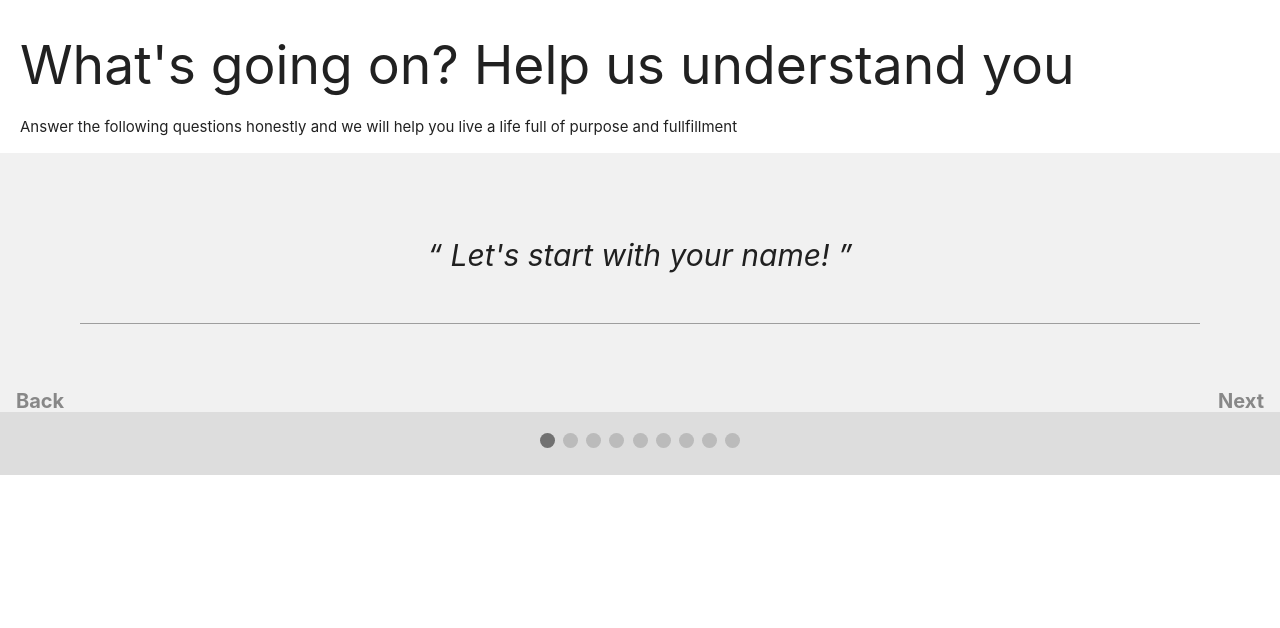
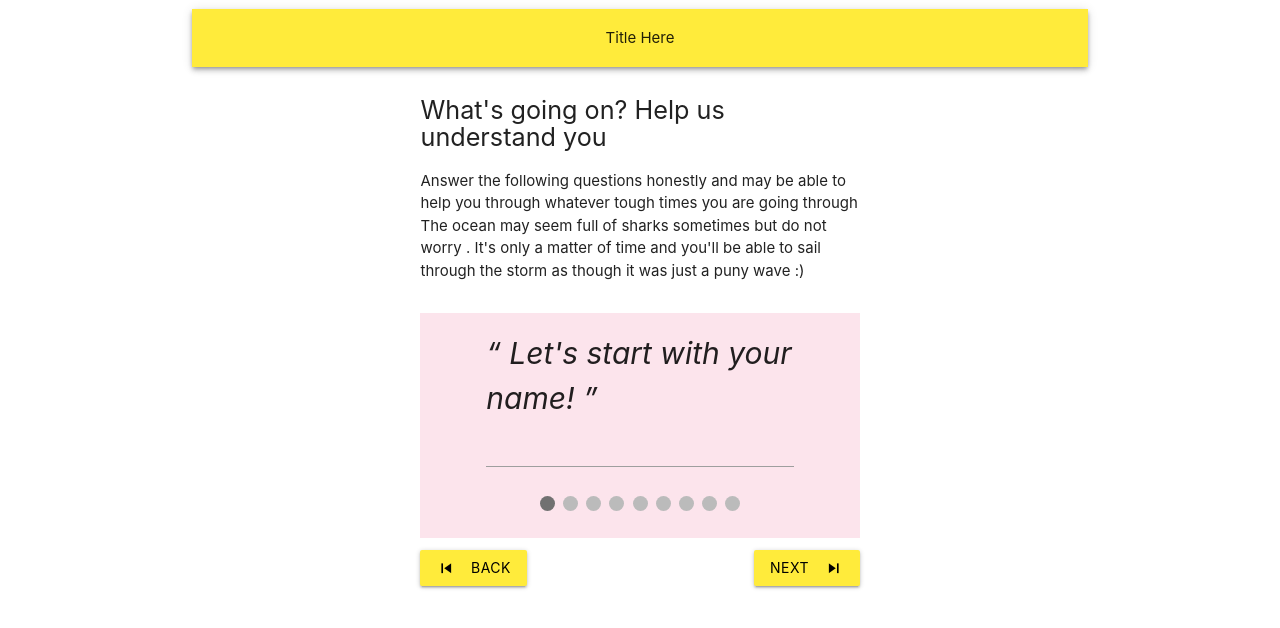
Before and after one commit to NimeshJohari02/VITHack2020, a Flask app: page / in a window 1280 px wide. Shown: the top 628 px of the page. Run offline with Flask 2, Linux system fonts and the light colour scheme.

Commit message:
Styles Optimised

```diff
--- a/static/css/index.css
+++ b/static/css/index.css
@@ -1,38 +1,24 @@
-#header2 {
-  margin-left: 20px;
+.topbar {
+  margin-top: 1%;
+  margin-bottom: 2%;
+  padding: 1.2rem;
 }
 
-body h1 {
-  font-size: 200px;
-}
 /* Slideshow container */
 .slideshow-container {
   position: relative;
   background: #f1f1f1f1;
+  margin-top: 5%;
 }
 
 /* Slides */
-.mySlides {
+/* .mySlides {
   display: none;
   padding: 80px;
   text-align: center;
-}
+} */
 
 /* Next & previous buttons */
-.prev,
-.next {
-  cursor: pointer;
-  position: absolute;
-  top: 50%;
-  width: auto;
-  margin-top: -30px;
-  padding: 16px;
-  color: #888;
-  font-weight: bold;
-  font-size: 20px;
-  border-radius: 0 3px 3px 0;
-  user-select: none;
-}
 
 /* Position the "next button" to the right */
 .next {
@@ -41,18 +27,20 @@ body h1 {
   border-radius: 3px 0 0 3px;
 }
 
-/* On hover, add a black background color with a little bit see-through */
 .prev:hover,
 .next:hover {
   background-color: rgba(0, 0, 0, 0.8);
   color: white;
 }
-
+.question {
+  padding-top: 4%;
+}
 /* The dot/bullet/indicator container */
 .dot-container {
   text-align: center;
   padding: 20px;
   background: #ddd;
+  margin-bottom: 2%;
 }
 
 /* The dots/bullets/indicators */
--- a/templates/index.html
+++ b/templates/index.html
@@ -3,66 +3,73 @@ url_for('static',filename='css/index.css') }}>
 <title>First Page</title>
 
 {% endblock head %} {% block body %}
+<div class="container">
+  <div class="z-depth-2 yellow center topbar text-flow">Title Here</div>
+  <div class="container">
+    <div class="container">
+      <div>
+        <h3 class="flow-text">What's going on? Help us understand you</h3>
+        <p></p>
+      </div>
 
-<div id="header2">
-  <div>
-    <h2>What's going on? Help us understand you</h2>
-  </div>
       <div>
         <p>
-      Answer the following questions honestly and we will help you live a life
-      full of purpose and fullfillment
+          Answer the following questions honestly and may be able to help you
+          through whatever tough times you are going through The ocean may seem
+          full of sharks sometimes but do not worry . It's only a matter of time
+          and you'll be able to sail through the storm as though it was just a
+          puny wave :)
         </p>
       </div>
     </div>
-<div class="slideshow-container">
-  <div class="mySlides">
+    <div class="pink lighten-5 slideshow-container container">
+      <div class="container question mySlides">
         <q> Let's start with your name! </q>
-    <input id="q1" type="text" />
+        <input class="" id="q1" type="text" />
       </div>
-  <div class="mySlides">
+      <div class="container question mySlides">
         <q>How do you feel about your academic performance lately? </q>
-    <input id="q2" type="text" />
+        <input class="" id="q2" type="text" />
       </div>
-  <div class="mySlides">
+      <div class="container question mySlides">
         <q> How has lockdown been for you? Don't hold back :) Let it out </q>
-    <input id="q3" type="text" />
+        <input class="" id="q3" type="text" />
       </div>
-  <div class="mySlides">
+      <div class="container question mySlides">
         <q> How's your home environment like? Are you comfortable? </q>
-    <input id="q4" type="text" />
+        <input class="" id="q4" type="text" />
       </div>
-  <div class="mySlides">
+      <div class="container question mySlides">
         <q> What do you do to relieve yourself from academic stress?</q>
-    <input id="q5" type="text" />
+        <input class="" id="q5" type="text" />
       </div>
-  <div class="mySlides">
+      <div class="container question mySlides">
         <q>How's your social circle? Do you have a vent-out buddy? </q>
-    <input id="q6" type="text" />
+        <input class="" id="q6" type="text" />
       </div>
-  <div class="mySlides">
+      <div class="container question mySlides">
         <q> What do you looking forward to everyday you wake up? </q>
-    <input id="q7" type="text" />
+        <input class="" id="q7" type="text" />
       </div>
-  <div class="mySlides">
+      <div class="container question mySlides">
         <q> Anything else you want to share? We'd be glad to hear you out! </q>
         <input id="q8" type="text" />
       </div>
-  <div class="mySlides">
+      <div class="container question mySlides">
         <q> What do you think limits / binds you ? </q>
-    <input id="q9" type="text" />
+        <input class="" id="q9" type="text" />
       </div>
-  <div class="mySlides">
+      <div class="container question mySlides">
         <q>
           Have you ever experienced fear or judgement or any other thing of that
           sort ?
         </q>
-    <input id="q10" type="text" />
+        <input class="" id="q10" type="text" />
       </div>
     </div>
 
     <!-- Dots/bullets/indicators -->
-<div class="dot-container">
+    <div class="pink lighten-5 dot-container container">
       <span class="dot" onclick="currentSlide(1)"></span>
       <span class="dot" onclick="currentSlide(2)"></span>
       <span class="dot" onclick="currentSlide(4)"></span>
@@ -73,8 +80,20 @@ url_for('static',filename='css/index.css') }}>
       <span class="dot" onclick="currentSlide(9)"></span>
       <span class="dot" onclick="currentSlide(10)"></span>
     </div>
-<a class="prev" onclick="plusSlides(-1)">Back</a>
-<a class="next" onclick="plusSlides(1)">Next</a>
+    <div class="container">
+      <a
+        onclick="plusSlides(-1)"
+        class="yellow black-text waves-effect waves-light btn"
+        ><i class="material-icons left">skip_previous </i>Back</a
+      >
+      <a
+        onclick="plusSlides(1)"
+        class="yellow black-text right waves-effect waves-light btn"
+        ><i class="material-icons right">skip_next</i>Next</a
+      >
+    </div>
+  </div>
+</div>
 <script src="{{
   url_for('static',filename='js/carousel.js') }}"></script>
-{% endblock %}
+{% endblock body %}
```
Lines whose indentation alone changed are shown as unchanged.
